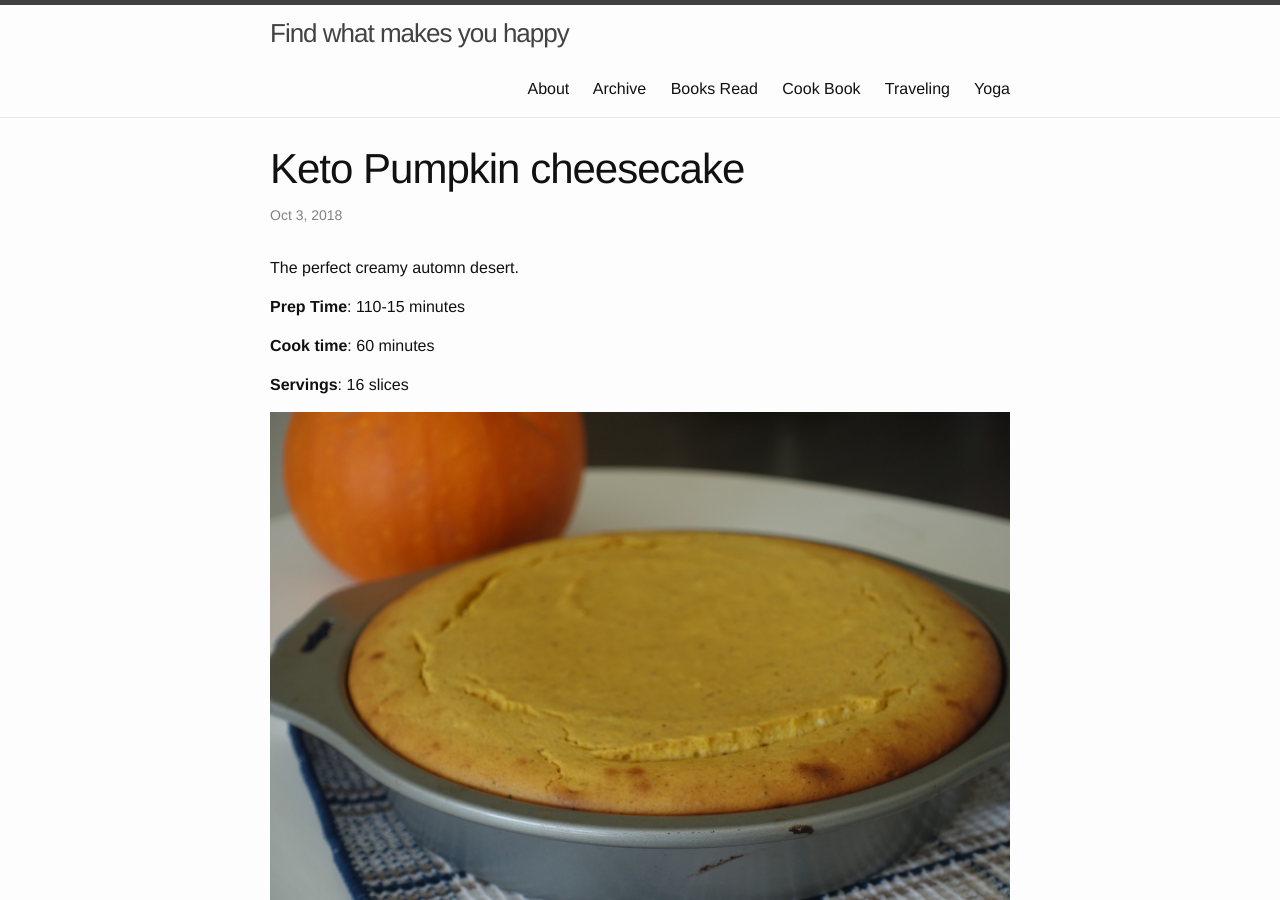
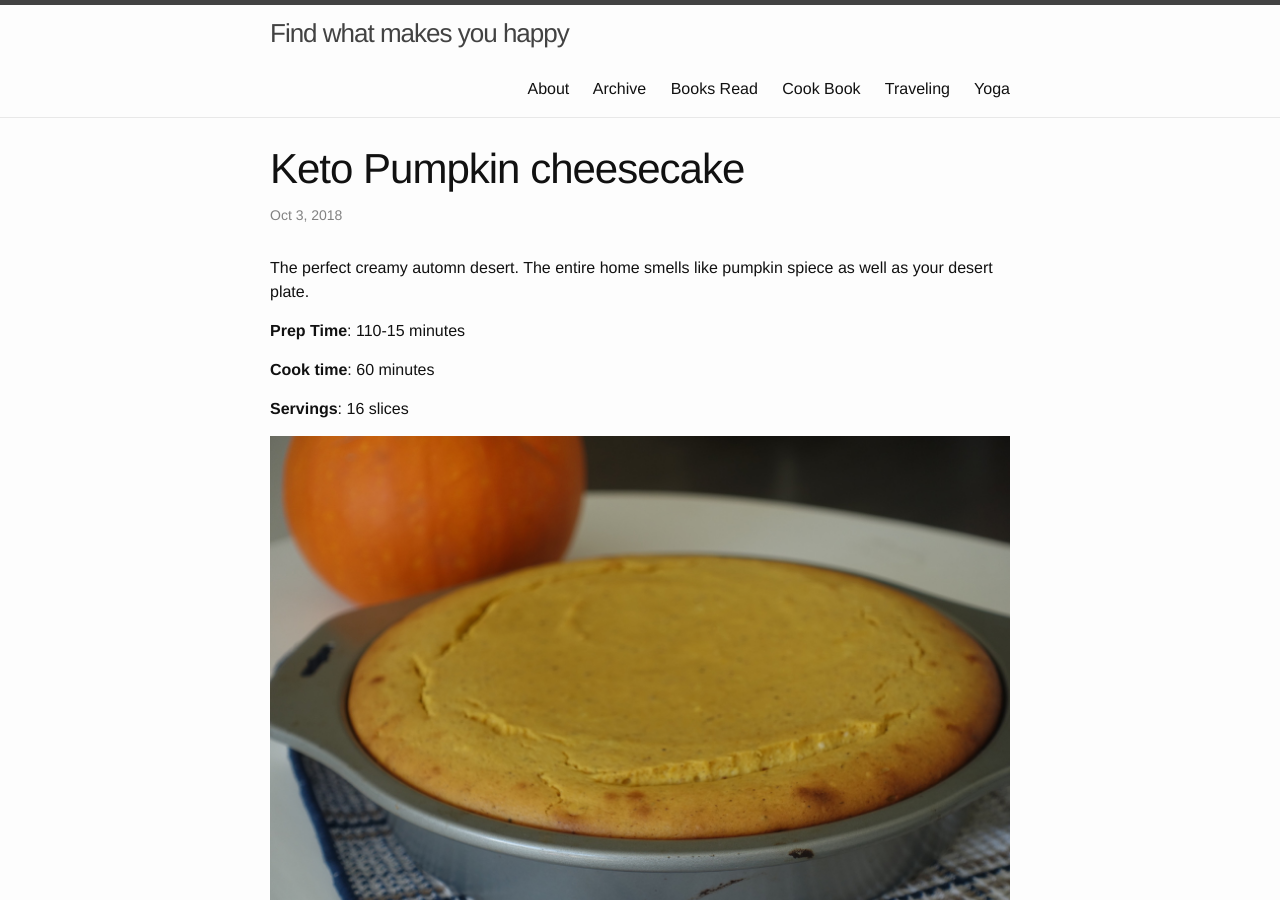
Before and after one commit to melaniaandrisan/melaniaandrisan.github.io, a Jekyll site: the page built from _posts/food/2018-10-03-Pumpkin-Cheesecake.md, in a window 1280 px wide and 900 px high. Built offline with Jekyll 4.4.1, drawn with Linux system fonts in a browser that asks for light colours; comment, search, counter and statistics services are not loaded; some of the changed text lies outside the part shown.

Commit message:
update food history

```diff
--- a/_posts/food/2018-10-03-Pumpkin-Cheesecake.md
+++ b/_posts/food/2018-10-03-Pumpkin-Cheesecake.md
@@ -8,7 +8,7 @@ title: "Keto Pumpkin cheesecake"
 
 ---
 
-The perfect creamy automn desert.
+The perfect creamy automn desert. The entire home smells like pumpkin spiece as well as your desert plate.
 
 
 **Prep Time**: 110-15 minutes
@@ -52,6 +52,7 @@ Cream:
 ![out of the oven]({{ site.url }}/assets/pumpkin_cheesecake/out_of_the_oven.JPG)
 
 ### Serve
+As is or with a dollop of whipped cream, ice cream or some good yogurt.
 
 ![serve]({{ site.url }}/assets/pumpkin_cheesecake/serve.JPG)
 
```
Also changed, not shown: food_history.md (+2 -0 lines).
